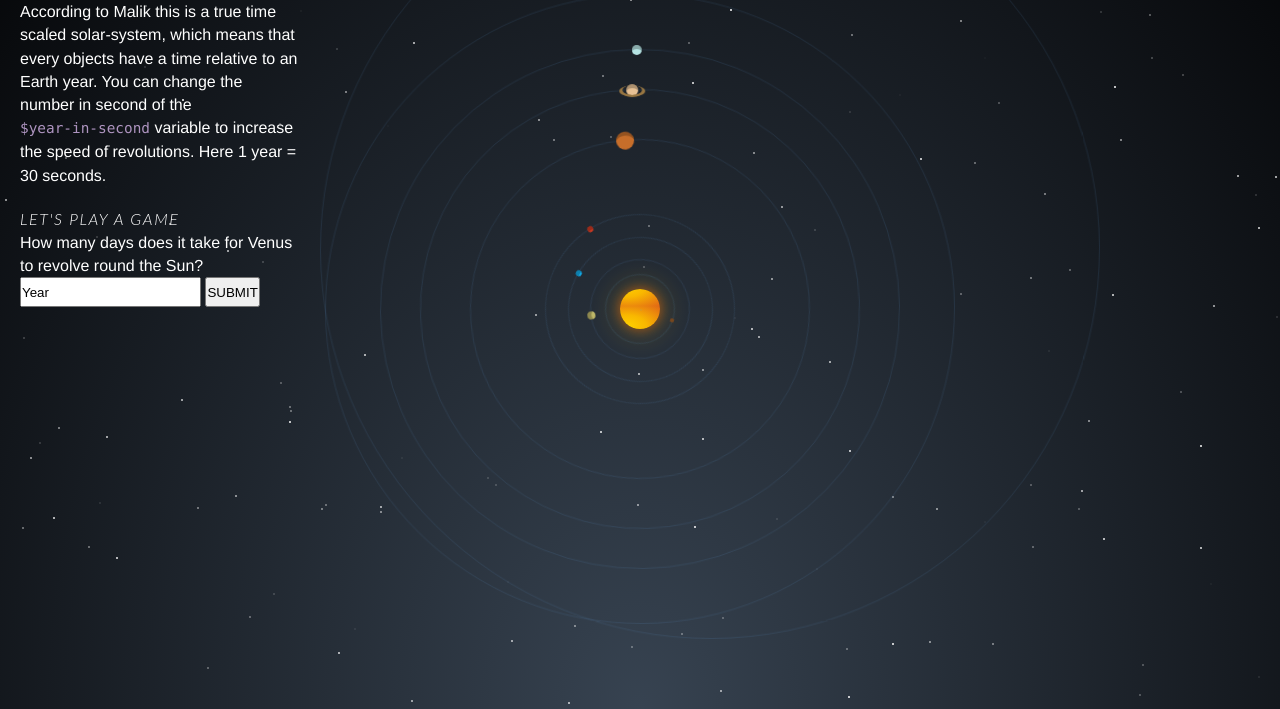
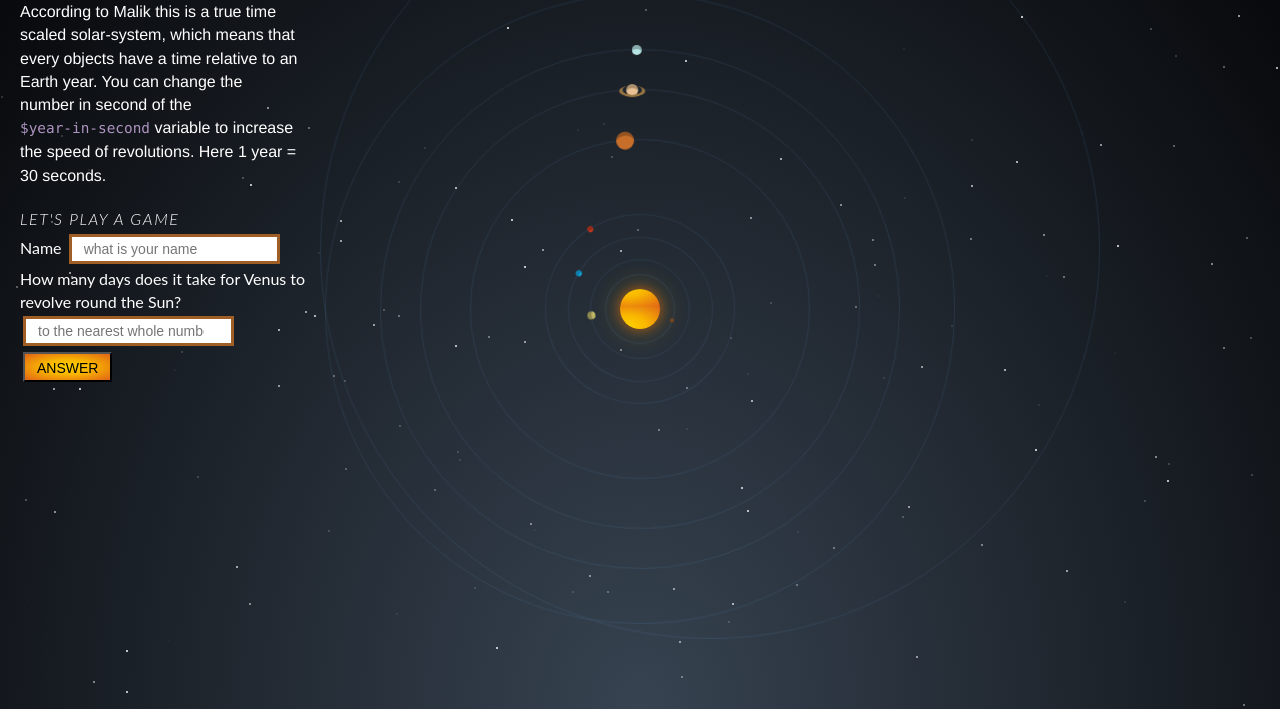
Before and after one commit to Anurella/Css-Obsessions, a website: page SolarSystem/index.html in a window 1280 px wide. Shown: the part 91-800 px from the top of the page. Drawn offline with nearby package versions, Linux system fonts and the light colour scheme.

Commit message:
Have Fun

```diff
--- a/SolarSystem/Sass/styles.scss
+++ b/SolarSystem/Sass/styles.scss
@@ -114,12 +114,17 @@ h3 {
 
 }
 
-.formm {
- padding:10px;
+
+
+
+    .formm {  font-family: Lato; display: block; padding:10px; position: absolute; z-index: 999;
     h3 { font-size:1em;}
-    label {display: block;}
-    input { height: 30px; margin-bottom: 5px;}
-}
+    input, button { outline:none; margin:3px; height: 30px; padding: 6px 12px; font-size: 14px; color: black;}
+    input {  border-radius:0; border: 3px solid #9f5e26; -webkit-transition: 1s ease-in;transition: 1s ease;}
+    button { background:radial-gradient(ellipse at center, #ffd000 1%,#f9b700 39%,#f9b700 39%,#e06317 100%); }
+  }
+
+#result { margin-top:3px; color: #fff; }
 
 code{
 
--- a/SolarSystem/index.html
+++ b/SolarSystem/index.html
@@ -9,6 +9,7 @@
 		Solar Planet Inspiration
 	</title>
 	<link rel="stylesheet" type="text/css" href="css/styles.css">
+
 
 </head>
 
@@ -26,18 +27,15 @@
     variable to increase the speed of revolutions. Here 1 year = 30 seconds.
 		</p>
 
-       <div class="formm">
-     	<form action="GET" name="form">
+     	<form  method="GET" id="form" name="form" class="formm">
+            <h3> Let's Play a Game </h3>
+            Name  <input type="text"  id="name" name="name" placeholder="what is your name" > <br>
+            How many days does it take for Venus to revolve round the Sun?    <br>
+     		<input type="number" name="answer"  placeholder="to the nearest whole number" id="ans">
+     		<button type="submit" onclick="getAnswer(this.form);"> ANSWER  </button>
+     	</form>
 
-            <h3> Let's Play a Game </h3>
-     		<label> How many days does it take for Venus to revolve round the Sun? </label>
-
-     		<input type="text" name="answer" placeholder="take a lucky guess" value="Year">
-
-     		<input type="button" value="SUBMIT" onclick="return answer(val);">
-
-     	</form>
-		</div>
+		<div id="result"></div>
 
 <!-- end of solar header -->
      </div>
@@ -63,7 +61,11 @@
 
 
      <!-- FOOTER  -->
+<script src="https://ajax.googleapis.com/ajax/libs/jquery/3.2.0/jquery.min.js" ></script>
+<script src="solar.js"> </script>
 
-<script src="solar.js" async> </script>
+<script type="text/javascript">
+
+</script>
 </body>
 </html>
--- a/SolarSystem/solar.js
+++ b/SolarSystem/solar.js
@@ -1,9 +1,24 @@
 
 
-function answer(val) {
+function getAnswer(form) {
 
-	//get the value
+	//get the v
+	 console.log("whyyy");
 
-	var value = document.form.name.answer;
+	var name = form.name.value;
+    var answer = form.ans.value;
+    var dis =  document.getElementById("result");
+
+     if ( answer == 225) {
+
+     	 alert(name + " Well Done "  +  answer + " is the right Answer");
+
+     }
+
+     else {
+
+           alert( "Dear   " + name + " Try Again Later "  );
+
+     }
 
 }
```
Also changed, not shown: SolarSystem/css/styles.css.
